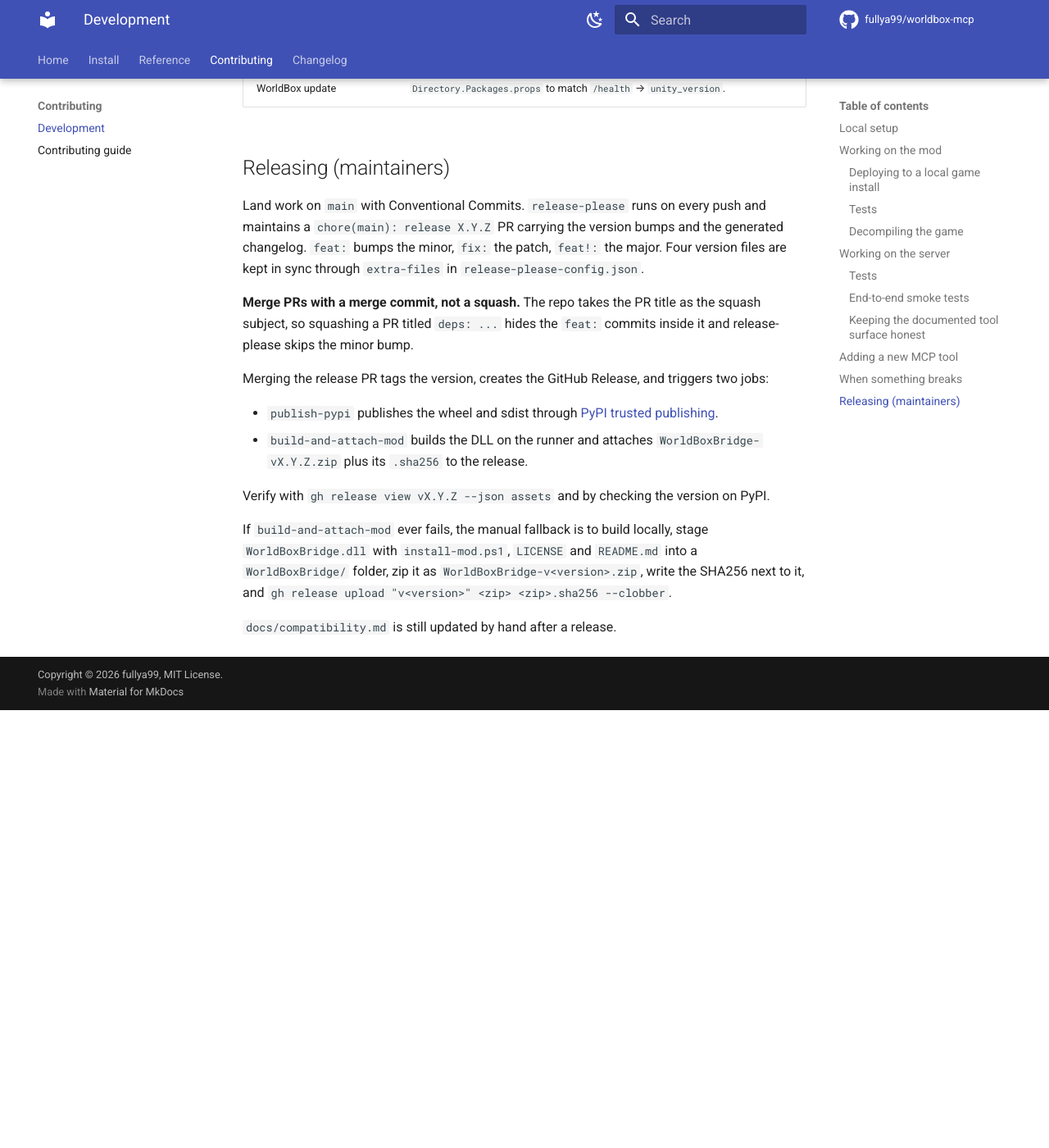
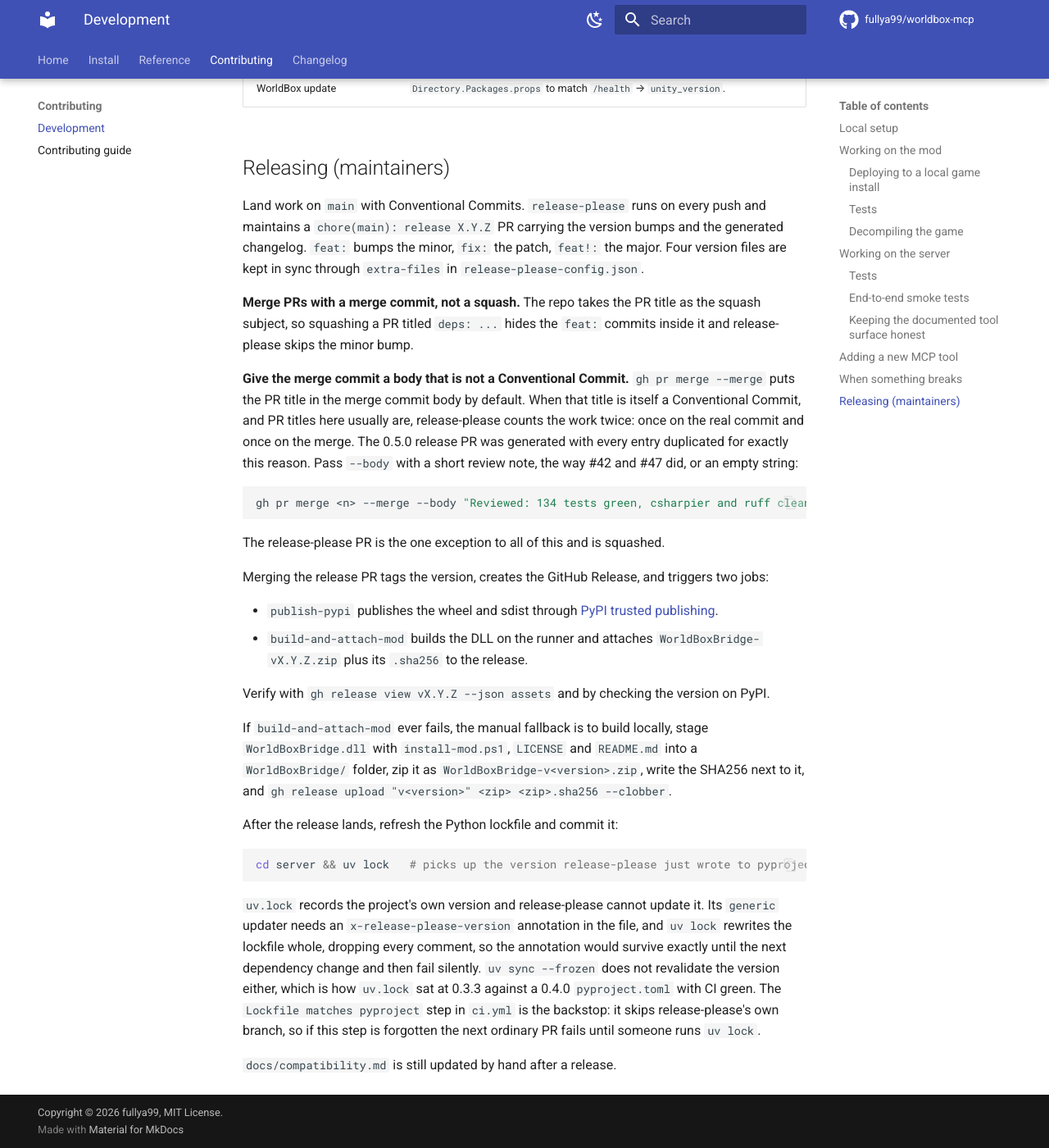
Before and after one commit to dewet22/worldbox-mcp, an MkDocs documentation site: the page built from docs/development.md, in a window 1280 px wide and 1400 px high, scrolled down 5452 px. Shown: the whole window at 82% size. Built offline with MkDocs 1.6.1 and Material for MkDocs 9.7.7, drawn with Linux system fonts in a browser that asks for light colours; comment, search, counter and statistics services are not loaded; before the commit the page ends 6318 px from its top, so only the background shows below that.

Commit message:
ci: run actionlint, and stop uv.lock drifting from pyproject
Two guards for two rules the repo stated but nothing enforced.

CLAUDE.md warned that Cloudflare email obfuscation has mangled a real action ref here
before, and that actionlint would catch it, but actionlint was wired into nothing: absent
from ci.yml, absent from .pre-commit-config.yaml, and .gitignore only ignored a binary
someone had downloaded by hand. The new lint-workflows job downloads it pinned to 1.7.7
and verified against the official checksum rather than pulling a third-party action, since
the job exists to catch a bad action ref and should not add one. ubuntu-latest ships
shellcheck, so actionlint also lints every `run:` block with it; both passes are clean on
the four workflows.

uv.lock records the project's own version and had sat at 0.3.3 against a 0.4.0
pyproject.toml, because release-please bumps the manifest and `uv sync --frozen` never
revalidates the lockfile. release-please cannot own the file either: its `generic` updater
keys off an `x-release-please-version` annotation, and `uv lock` rewrites the lockfile
whole and drops every comment, verified here. So the lockfile owns itself, `uv lock --check`
is the guard, and it skips release-please's own branch, which legitimately runs one version
behind until the release lands. The release checklist in development.md now ends with
`uv lock`; if that is forgotten the next ordinary PR fails until someone runs it.

The lockfile regeneration also normalises four dependency markers that a newer uv writes.

Also documents a third thing nothing said: `gh pr merge --merge` defaults the merge commit
body to the PR title, and PR titles here are Conventional Commits, so release-please counts
the work twice. Every entry in the open 0.5.0 release PR is duplicated for that reason.

Co-Authored-By: Claude Opus 5 (1M context) <noreply@anthropic.com>
Claude-Session: https://claude.ai/code/session_0173G5GQiMnNMfsC33T3QzmD

````diff
--- a/docs/development.md
+++ b/docs/development.md
@@ -215,6 +215,18 @@ bumps the minor, `fix:` the patch, `feat!:` the major. Four version files are ke
 so squashing a PR titled `deps: ...` hides the `feat:` commits inside it and release-please skips
 the minor bump.
 
+**Give the merge commit a body that is not a Conventional Commit.** `gh pr merge --merge` puts the
+PR title in the merge commit body by default. When that title is itself a Conventional Commit, and
+PR titles here usually are, release-please counts the work twice: once on the real commit and once
+on the merge. The 0.5.0 release PR was generated with every entry duplicated for exactly this
+reason. Pass `--body` with a short review note, the way #42 and #47 did, or an empty string:
+
+```bash
+gh pr merge <n> --merge --body "Reviewed: 134 tests green, csharpier and ruff clean."
+```
+
+The release-please PR is the one exception to all of this and is squashed.
+
 Merging the release PR tags the version, creates the GitHub Release, and triggers two jobs:
 
 - `publish-pypi` publishes the wheel and sdist through [PyPI trusted publishing](https://docs.pypi.org/trusted-publishers/).
@@ -228,4 +240,18 @@ If `build-and-attach-mod` ever fails, the manual fallback is to build locally, s
 folder, zip it as `WorldBoxBridge-v<version>.zip`, write the SHA256 next to it, and
 `gh release upload "v<version>" <zip> <zip>.sha256 --clobber`.
 
+After the release lands, refresh the Python lockfile and commit it:
+
+```bash
+cd server && uv lock   # picks up the version release-please just wrote to pyproject.toml
+```
+
+`uv.lock` records the project's own version and release-please cannot update it. Its `generic`
+updater needs an `x-release-please-version` annotation in the file, and `uv lock` rewrites the
+lockfile whole, dropping every comment, so the annotation would survive exactly until the next
+dependency change and then fail silently. `uv sync --frozen` does not revalidate the version
+either, which is how `uv.lock` sat at 0.3.3 against a 0.4.0 `pyproject.toml` with CI green. The
+`Lockfile matches pyproject` step in `ci.yml` is the backstop: it skips release-please's own
+branch, so if this step is forgotten the next ordinary PR fails until someone runs `uv lock`.
+
 `docs/compatibility.md` is still updated by hand after a release.
````
Also changed, not shown: CLAUDE.md (+7 -2 lines), 3 other files.
